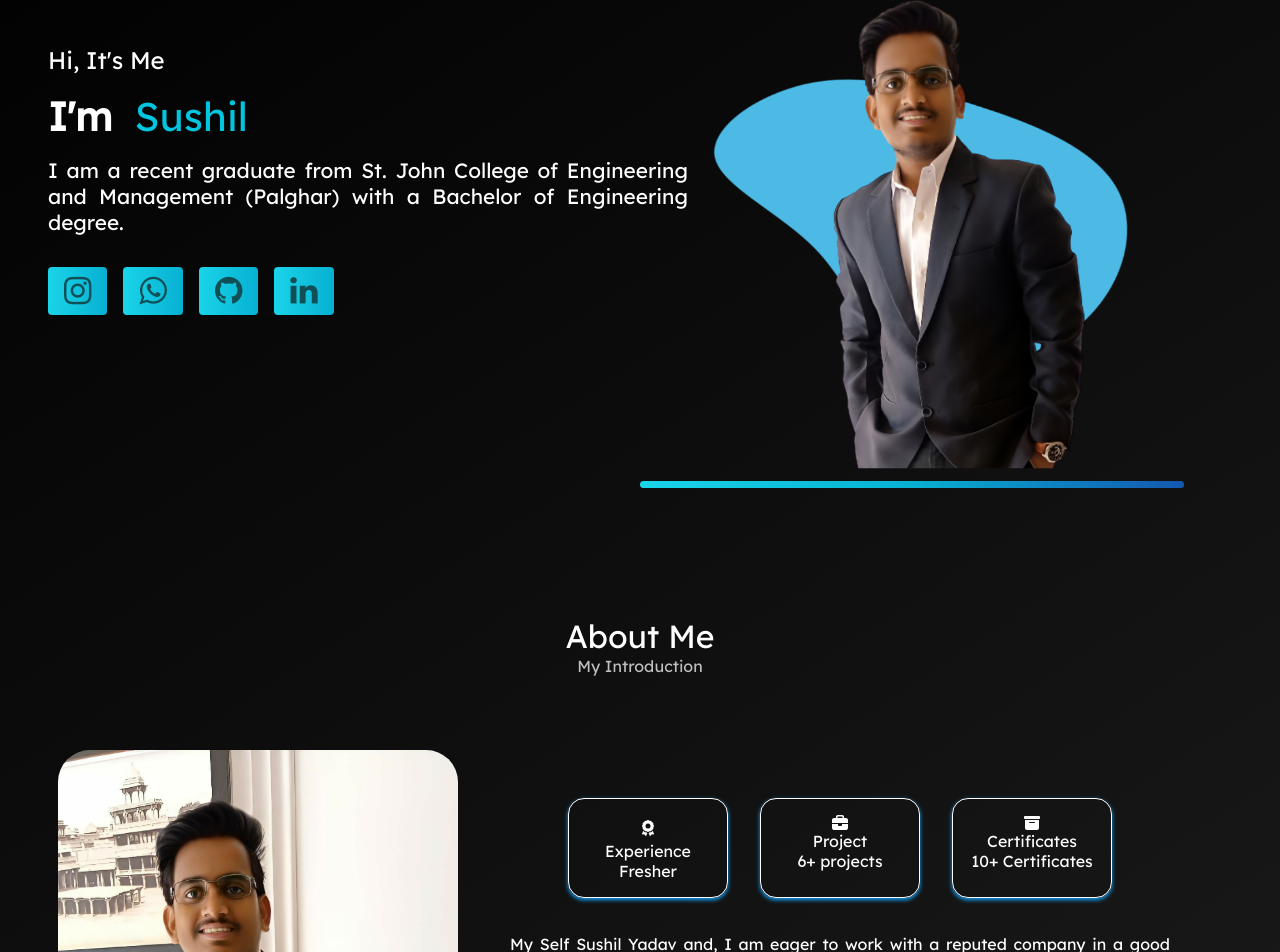
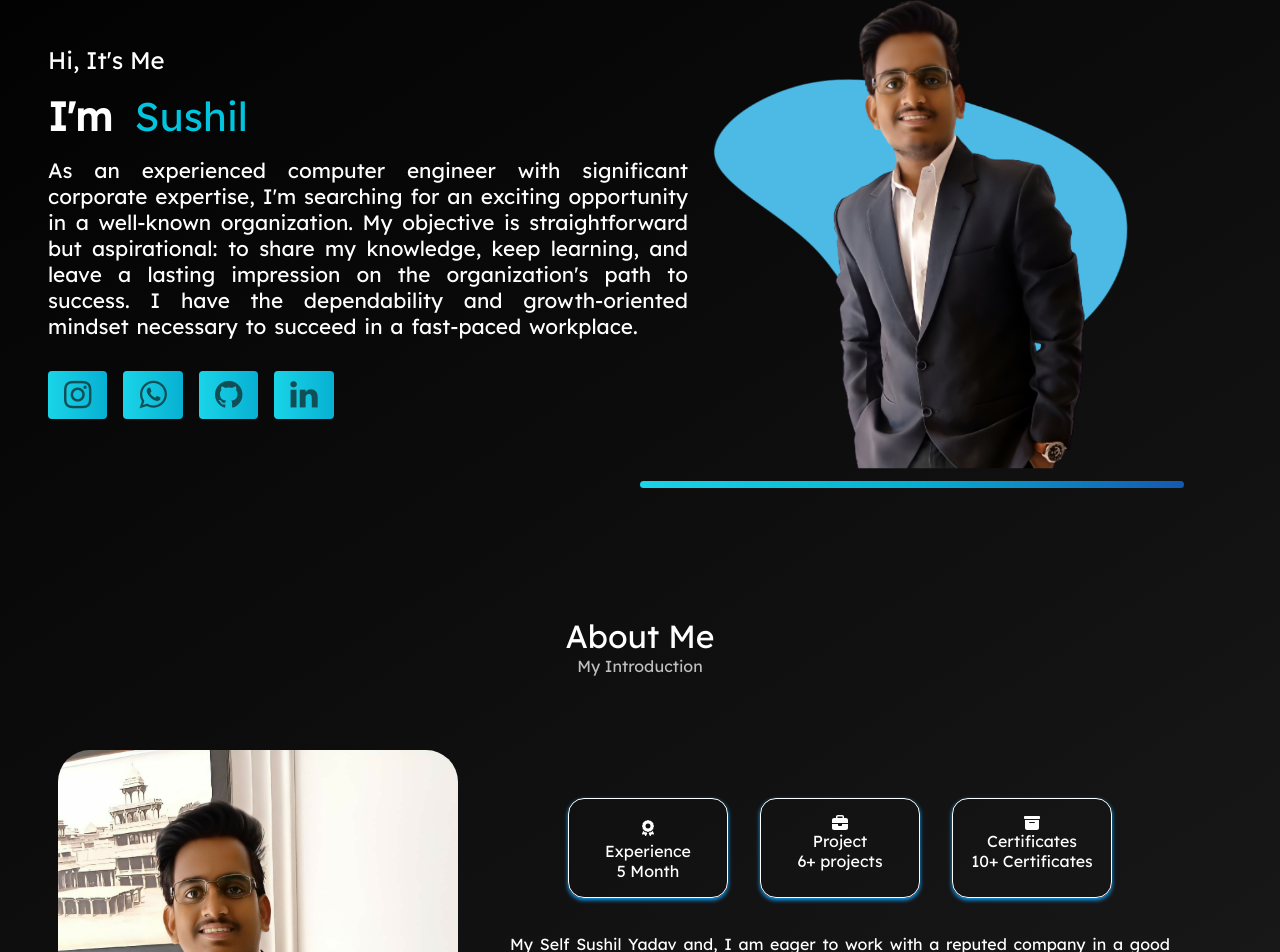
Before and after one commit to sushil7397/Portfolio, a React (Create React App) app: page / in a window 1280 px wide. Shown: the part 179-1131 px from the top of the page. Built offline with nearby package versions, Linux system fonts and the light colour scheme.

Commit message:
change done

```diff
--- a/src/Portfolio/About.jsx
+++ b/src/Portfolio/About.jsx
@@ -39,7 +39,7 @@ const About = ({ fileUrl, fileName }) => {
                     <div className="field">
                         <FontAwesomeIcon className='icon' icon={faAward} />
                         Experience
-                    <p className='fieldp'>Fresher</p>
+                    <p className='fieldp'>5 Month</p>
                     </div>
                     <div className="field">
 
--- a/src/Portfolio/Home.jsx
+++ b/src/Portfolio/Home.jsx
@@ -12,7 +12,7 @@ const Home = () => {
           <h1>I'm <div className="name">&nbsp;&nbsp;Sushil</div></h1>
           <div className="home">
             <p>
-            I am a recent graduate from St. John College of Engineering and Management (Palghar) with a Bachelor of Engineering degree.
+            As an experienced computer engineer with significant corporate expertise, I'm searching for an exciting opportunity in a well-known organization. My objective is straightforward but aspirational: to share my knowledge, keep learning, and leave a lasting impression on the organization's path to success. I have the dependability and growth-oriented mindset necessary to succeed in a fast-paced workplace.
             </p>
 
             <div className="tags">
```
